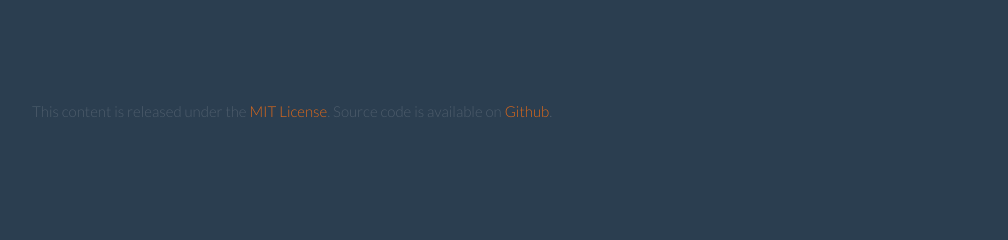
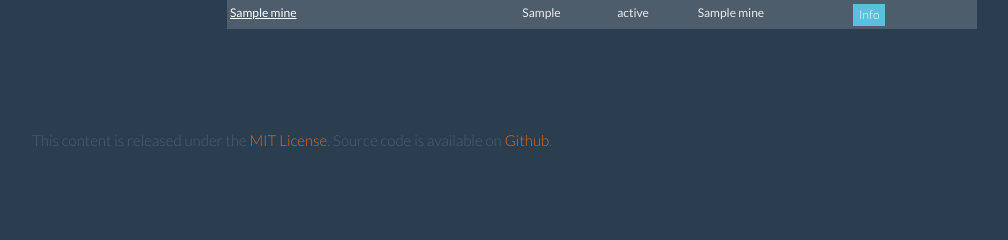
Before and after one commit to tmsgost/Bayes_Impact, a Flask app: template website/flask/minedata/templates/mines.html in a window 1280 px wide. Shown: the part 191-431 px from the top of the page, without its empty margins (38-1046 px from the left). Run offline with Flask 2, Linux system fonts and the light colour scheme; the template is opened without the code that fills it: most values are stand-ins (such as "Sample title", 1, 10 or a date in 2020); parts of the project's set-up code (start-up, migrations or seed data) failed here and were passed over; some libraries are stand-ins or nearby versions.

Commit message:
mine list

```diff
--- a/website/flask/minedata/templates/mines.html
+++ b/website/flask/minedata/templates/mines.html
@@ -16,9 +16,19 @@
                 </tr>
             </thead>
             <tbody>
-                <!-- for mine in mines -->
+                {% for mine in mines %}
                 <tr>
-
+                    <td>
+                        <a href="/mines/{{ mine["MINE_ID"] }}">{{mine["CURRENT_MINE_NAME"]}}</a>
+                    </td>
+                    <td>{{ mine["NO_EMPLOYEES"] }}</td>
+                    <td>{{ mine["NEAREST_TOWN"] }}</td>
+                    <td>{{ mine["STATE"] }}</td>
+                    <td>{{mine["CURRENT_CONTROLLER_NAME"]}}</td>
+                    <td><a class="btn btn-info btn-xs" href="/mines/{{ mine["MINE_ID"] }}">Info</a></td>
+                </tr>
+                {% endfor %}
+            </tbody>
         </table>
     </div>
 </div>
```
